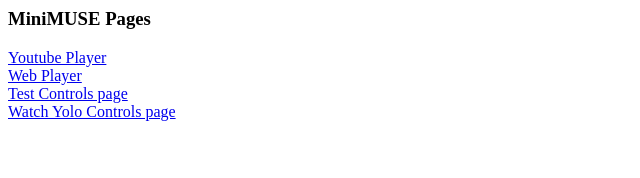
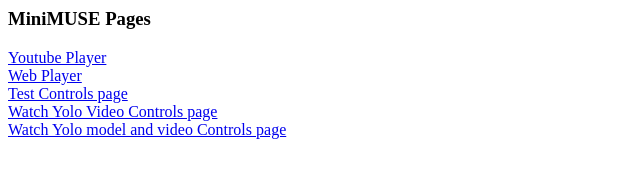
Before and after one commit to WorldViews/Mini-MUSE, a website: page static/index.html in a window 1280 px wide. Shown: the whole page, without its empty margins (0-640 px from the left). Drawn offline with Linux system fonts and the light colour scheme.

Commit message:
added links to watchYolo for videos and video+models

```diff
--- a/static/index.html
+++ b/static/index.html
@@ -11,6 +11,9 @@
 <br>
 <a href="./test.html">Test Controls page</a>
 <br>
-<a href="./watchYolo.html">Watch Yolo Controls page</a>
+<a href="./watchYoloVideo.html">Watch Yolo Video Controls page</a>
+<br>
+<a href="./museDriver.html">Watch Yolo model and video Controls page</a>
+
 </body>
 </html>
```
